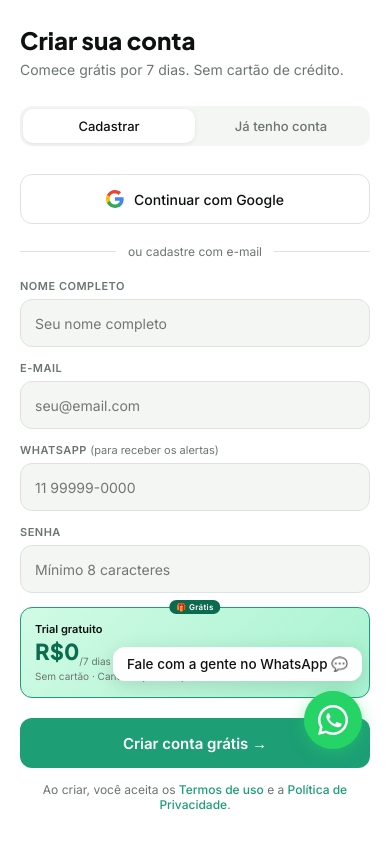
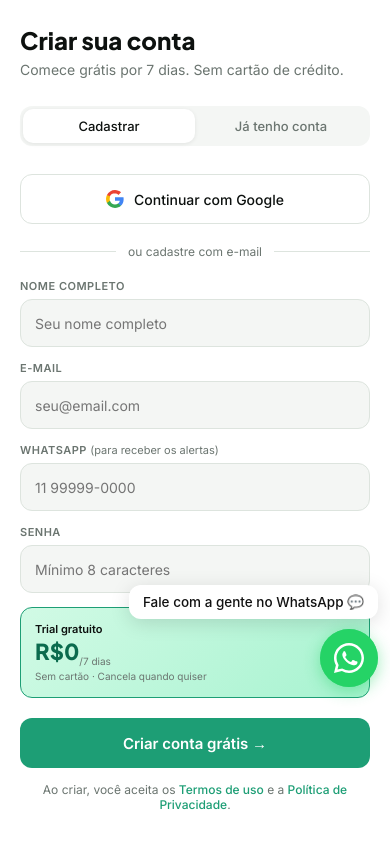
Before and after one commit to pabloacmkt255-dev/saiuvaga, a website: page saiuvaga-cadastro.html in a window 390 px wide. Shown: the part 67-911 px from the top of the page. Drawn offline with nearby package versions, Linux system fonts and the light colour scheme.

Commit message:
Update saiuvaga-cadastro.html

```diff
--- a/saiuvaga-cadastro.html
+++ b/saiuvaga-cadastro.html
@@ -109,7 +109,7 @@ body { font-family: 'Inter', sans-serif; background: var(--bg); min-height: 100v
   .plan-card-price { font-size: 22px; }
 }
 .mobile-logo { display: none; }
-.wpp-float{position:fixed;bottom:28px;right:28px;z-index:9999;display:flex;flex-direction:column;align-items:flex-end;gap:10px}
+.wpp-float{position:fixed;bottom:28px;right:28px;z-index:9999;display:flex;flex-direction:column;align-items:flex-end;gap:10px} @media(max-width:600px){.wpp-float{bottom:90px;right:12px;}}
 .wpp-tooltip{background:#fff;color:#111;font-family:-apple-system,BlinkMacSystemFont,'Segoe UI',sans-serif;font-size:13.5px;font-weight:500;padding:9px 14px;border-radius:12px;box-shadow:0 4px 20px rgba(0,0,0,.13);white-space:nowrap;opacity:0;transform:translateX(10px);transition:opacity .25s ease,transform .25s ease;pointer-events:none}
 .wpp-float:hover .wpp-tooltip,.wpp-float.show-tip .wpp-tooltip{opacity:1;transform:translateX(0)}
 .wpp-btn{width:58px;height:58px;background:#25D366;border-radius:50%;display:flex;align-items:center;justify-content:center;box-shadow:0 4px 16px rgba(37,211,102,.45);cursor:pointer;text-decoration:none;transition:transform .2s ease,box-shadow .2s ease;position:relative}
```
